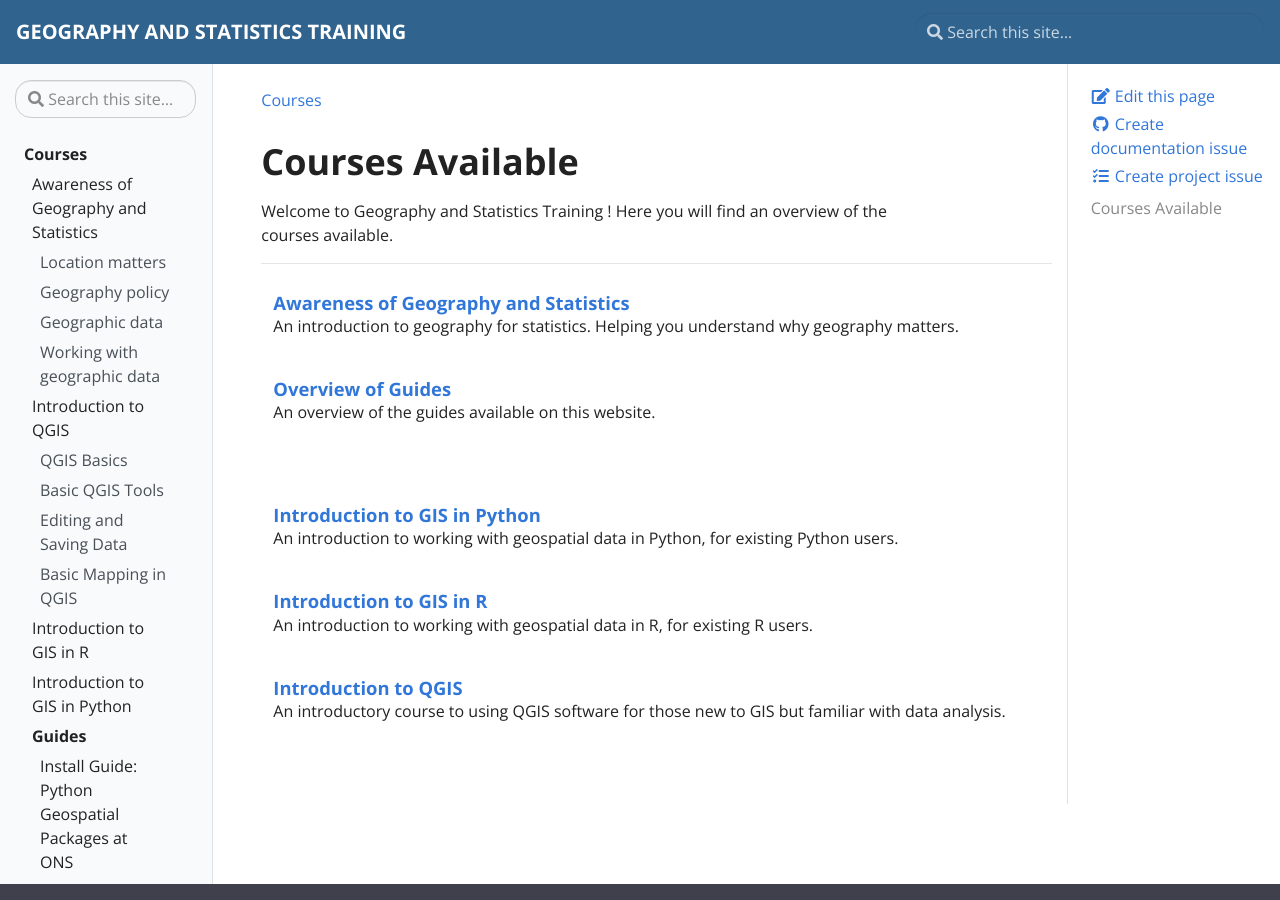
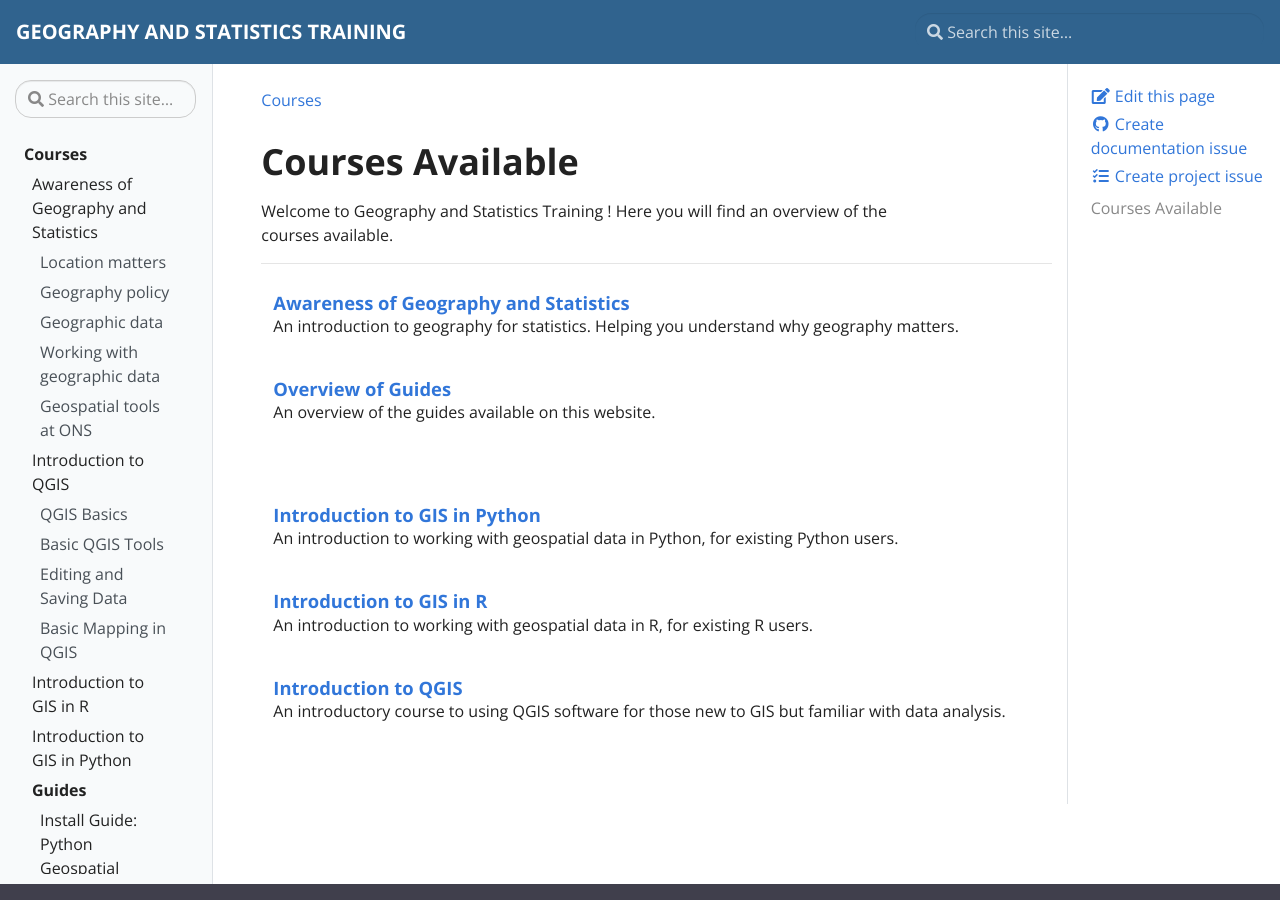
Before and after one commit to ONSgeo/geospatial-training, a Jekyll site: the page built from pages/docs.md, in a window 1280 px wide and 900 px high. Built offline with Jekyll 4.4.1, drawn with Linux system fonts in a browser that asks for light colours.

Commit message:
added sub-title link for awareness of geog/stats course

```diff
--- a/_data/toc.yml
+++ b/_data/toc.yml
@@ -12,6 +12,8 @@
           url: "docs/awareness_of_geog_and_stats#geographic-data"
         - title: Working with geographic data
           url: "docs/awareness_of_geog_and_stats#working-with-geographic-data"
+        - title: Geospatial tools at ONS
+          url: "docs/awareness_of_geog_and_stats#geospatial-tools-at-ONS"
     - title: "Introduction to QGIS"
       url: "docs/intro_to_qgis"
       children:
```
